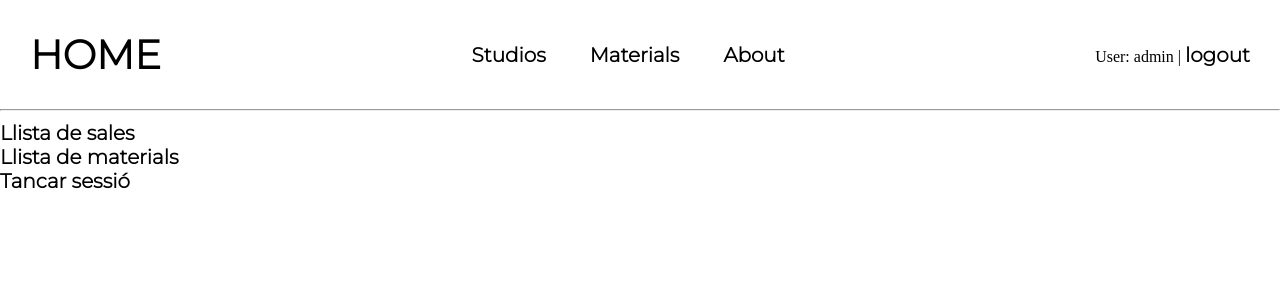
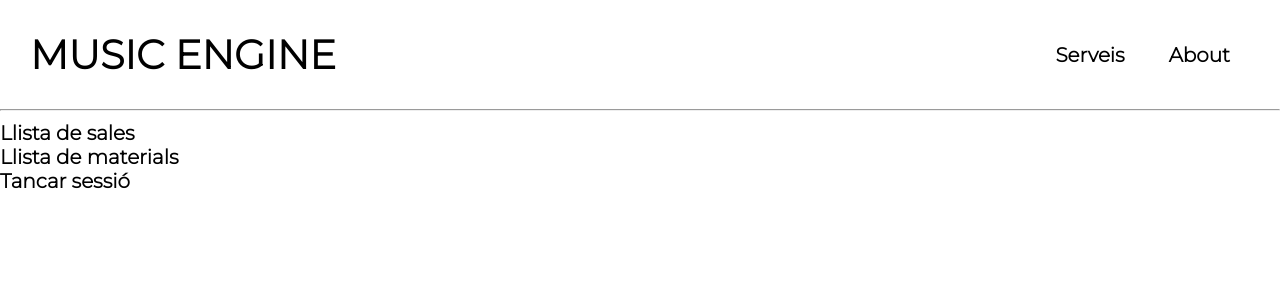
Before and after one commit to GEI-Software/Music-Engine, a Django app: page / in a window 1280 px wide. Shown: the top 300 px of the page. Run offline with Django 4.2, Linux system fonts and the light colour scheme; a user stored in the database is signed in; some libraries are stand-ins or nearby versions; some web fonts are replaced.

Commit message:
corregides redireccions i elements duplicats

```diff
--- a/Django/Django_Music_Engine/Django_Music_Engine/settings.py
+++ b/Django/Django_Music_Engine/Django_Music_Engine/settings.py
@@ -52,9 +52,9 @@ MIDDLEWARE = [
 
 ROOT_URLCONF = 'Django_Music_Engine.urls'
 
-LOGIN_REDIRECT_URL = '/home'
+LOGIN_REDIRECT_URL = '/'
 
-LOGOUT_REDIRECT_URL = '/accounts/login'
+LOGOUT_REDIRECT_URL = '/'
 
 TEMPLATES = [
     {
--- a/Django/Django_Music_Engine/Django_Music_Engine/urls.py
+++ b/Django/Django_Music_Engine/Django_Music_Engine/urls.py
@@ -15,7 +15,6 @@ Including another URLconf
 """
 from django.contrib import admin
 from django.urls import path, include
-from django.views.generic import RedirectView
 
 from music_engine.views import *
 
--- a/Django/Django_Music_Engine/templates/base.html
+++ b/Django/Django_Music_Engine/templates/base.html
@@ -12,7 +12,9 @@
                 <li><a href="{% url 'material_list' %}">Llista de materials</a></li>
                 <li><a href="{% url 'logout' %}">Tancar sessió</a></li>
                 {% else %}
-                <li><a href="{% url 'login' %}">Iniciar sessió</a></li>
+                <a class="cta" href="/accounts/login">
+                <button>Log In</button>
+                </a>
                 {% endif %}
             </ul>
 
--- a/Django/Django_Music_Engine/templates/material_detail.html
+++ b/Django/Django_Music_Engine/templates/material_detail.html
@@ -1,4 +1,4 @@
-{% extends "base.html" %}
+{% include 'navbar.html' %}
 {% block content %}
 
 <h1>{{ material.name }}</h1>
--- a/Django/Django_Music_Engine/templates/material_list.html
+++ b/Django/Django_Music_Engine/templates/material_list.html
@@ -1,4 +1,4 @@
-{% extends "base.html" %}
+{% include 'navbar.html' %}
 {% block content %}
 
 <head>
--- a/Django/Django_Music_Engine/templates/navbar.html
+++ b/Django/Django_Music_Engine/templates/navbar.html
@@ -7,7 +7,7 @@
     <script src="https://code.jquery.com/jquery-3.6.0.js"></script>
     <script src="https://code.jquery.com/ui/1.12.1/jquery-ui.js"></script>
     <meta charset="UTF-8">
-    <title>CityMove</title>
+    <title>MusicEngine</title>
     <style>
         @import url('https://fonts.googleapis.com/css2?family=M+PLUS+1:wght@300;800&family=Montserrat:ital,wght@0,300;1,400&display=swap');
 
@@ -74,24 +74,15 @@
 <body>
 <header>
     <div class="hometitle">
-        <a href="/home/"><h1>HOME</h1></a>
+        <a href="/"><h1>MUSIC ENGINE</h1></a>
     </div>
     <nav>
         <ul class="nav_links">
-            <li><a href="#">Studios</a></li>
-            <li><a href="#">Materials</a></li>
+            <li><a href="#">Serveis</a></li>
             <li><a href="#">About</a></li>
         </ul>
     </nav>
-    {% block header %}
-        {% if user.is_authenticated %}
-            <p>User: {{ user.username }} | <a href="{% url 'logout' %}?next=/create/">logout</a></p>
-        {% else %}
-            <a class="cta" href="/accounts/login/">
-                <button>Log In</button>
-            </a>
-        {% endif %}
-    {% endblock %}
+
 
 
 </header>
--- a/Django/Django_Music_Engine/templates/registration/login.html
+++ b/Django/Django_Music_Engine/templates/registration/login.html
@@ -1,4 +1,4 @@
-{% extends "base.html" %}
+
 {% block content %}
 {% if form.errors %}
 <p>Your username and password didn't match. Please try again.</p>
--- a/Django/Django_Music_Engine/templates/studio_detail.html
+++ b/Django/Django_Music_Engine/templates/studio_detail.html
@@ -1,4 +1,4 @@
-{% extends "base.html" %}
+{% include 'navbar.html' %}
 {% block content %}
 
 <h1>{{ studio.name }}</h1>
--- a/Django/Django_Music_Engine/templates/studio_list.html
+++ b/Django/Django_Music_Engine/templates/studio_list.html
@@ -1,4 +1,4 @@
-{% extends "base.html" %}
+{% include 'navbar.html' %}
 {% block content %}
 
 <head>
```
Also changed, not shown: Django/Django_Music_Engine/db.sqlite3.
